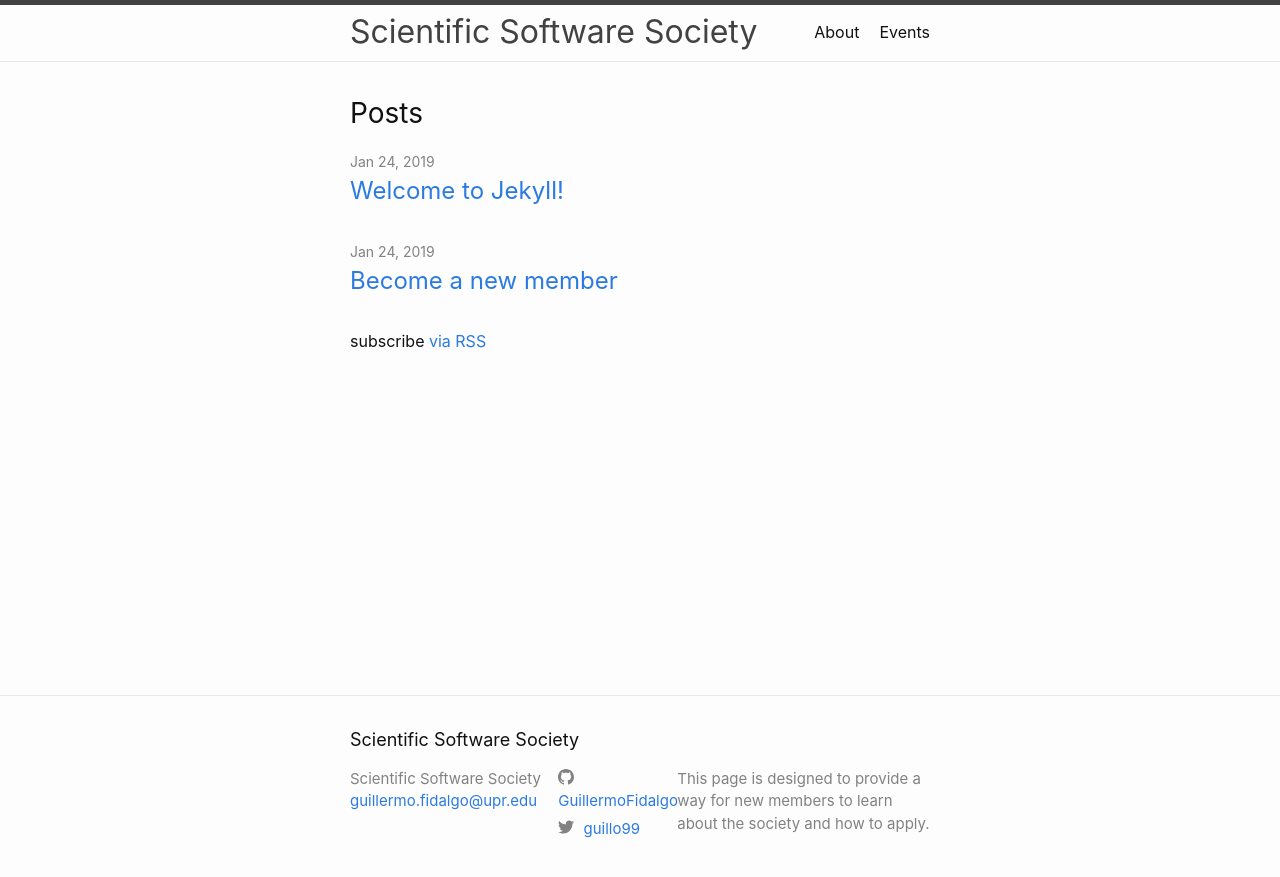
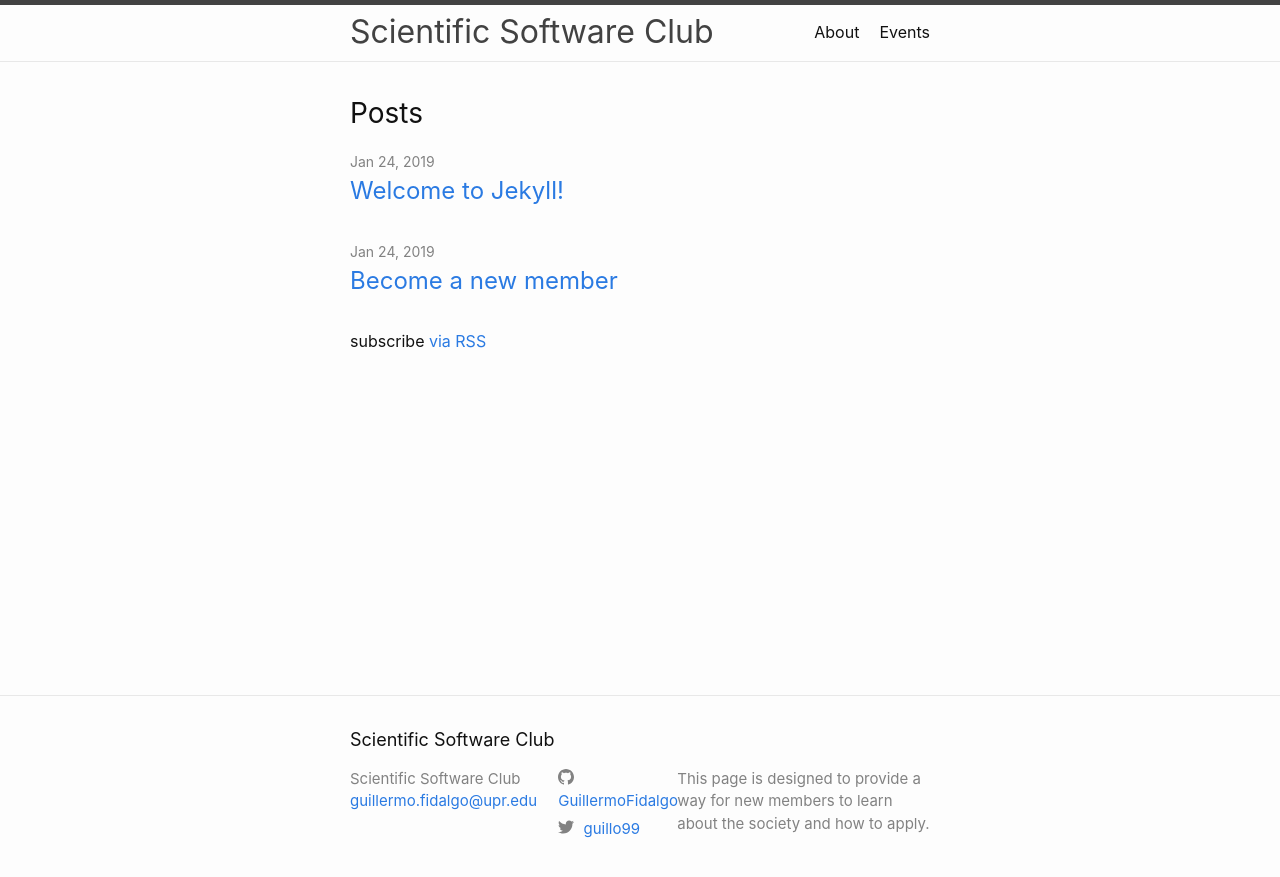
Before and after one commit to YarelisAcevedo/SSC, a Jekyll site: the page built from index.md, in a window 1280 px wide. Shown: the top 877 px of the page. Built offline with Jekyll 4.4.1, drawn with Linux system fonts in a browser that asks for light colours.

Commit message:
Changed name to "club"

```diff
--- a/_config.yml
+++ b/_config.yml
@@ -13,7 +13,7 @@
 # you will see them accessed via {{ site.title }}, {{ site.email }}, and so on.
 # You can create any custom variable you would like, and they will be accessible
 # in the templates via {{ site.myvariable }}.
-title: Scientific Software Society
+title: Scientific Software Club
 email: guillermo.fidalgo@upr.edu
 description: >- # this means to ignore newlines until "baseurl:"
   This page is designed to provide a way for new members to learn about
```
